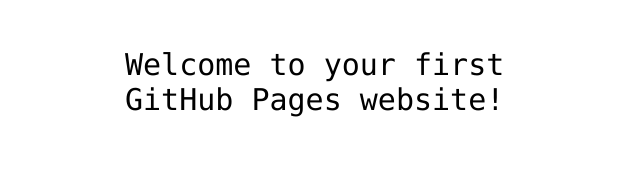
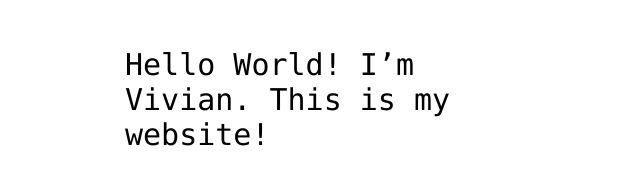
Before and after one commit to HsuannnausH/HsuannnausH.github.io, a plain HTML site: page index.html in a window 1280 px wide. Shown: the part 341-526 px from the top of the page, without its empty margins (315-955 px from the left). Drawn offline with Linux system fonts and the light colour scheme.

Commit message:
Update index.html

```diff
--- a/index.html
+++ b/index.html
@@ -12,7 +12,7 @@
 <img src="https://octodex.github.com/images/daftpunktocat-thomas.gif" id="octocat" alt="octocat-gif" />
 
 <!-- Change this code here by copy and pasting your template on line 15 -->
-<p>Welcome to your first GitHub Pages website!</p>
+<p>Hello World! I’m Vivian. This is my website!</p>
 
 </body>
 </html>
```
